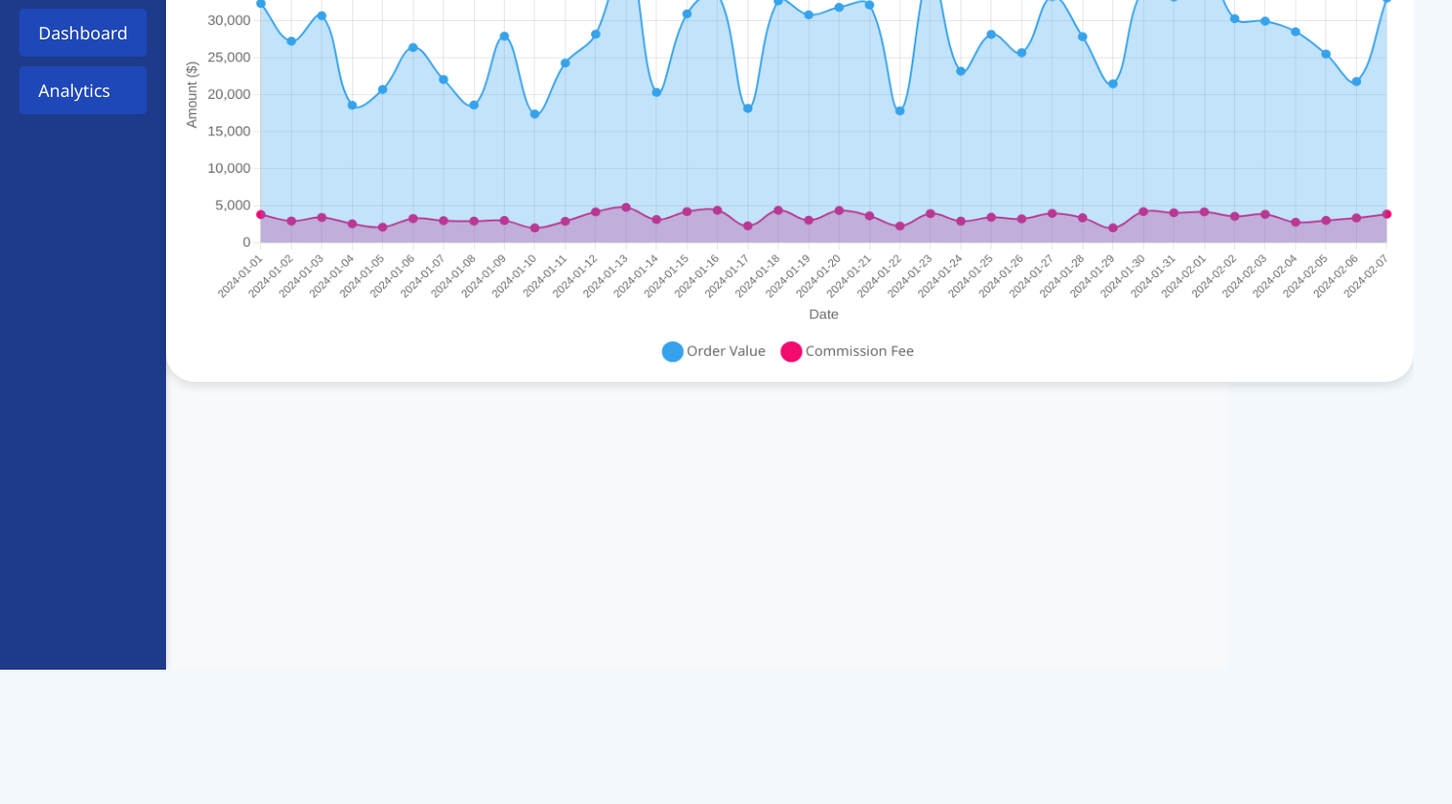
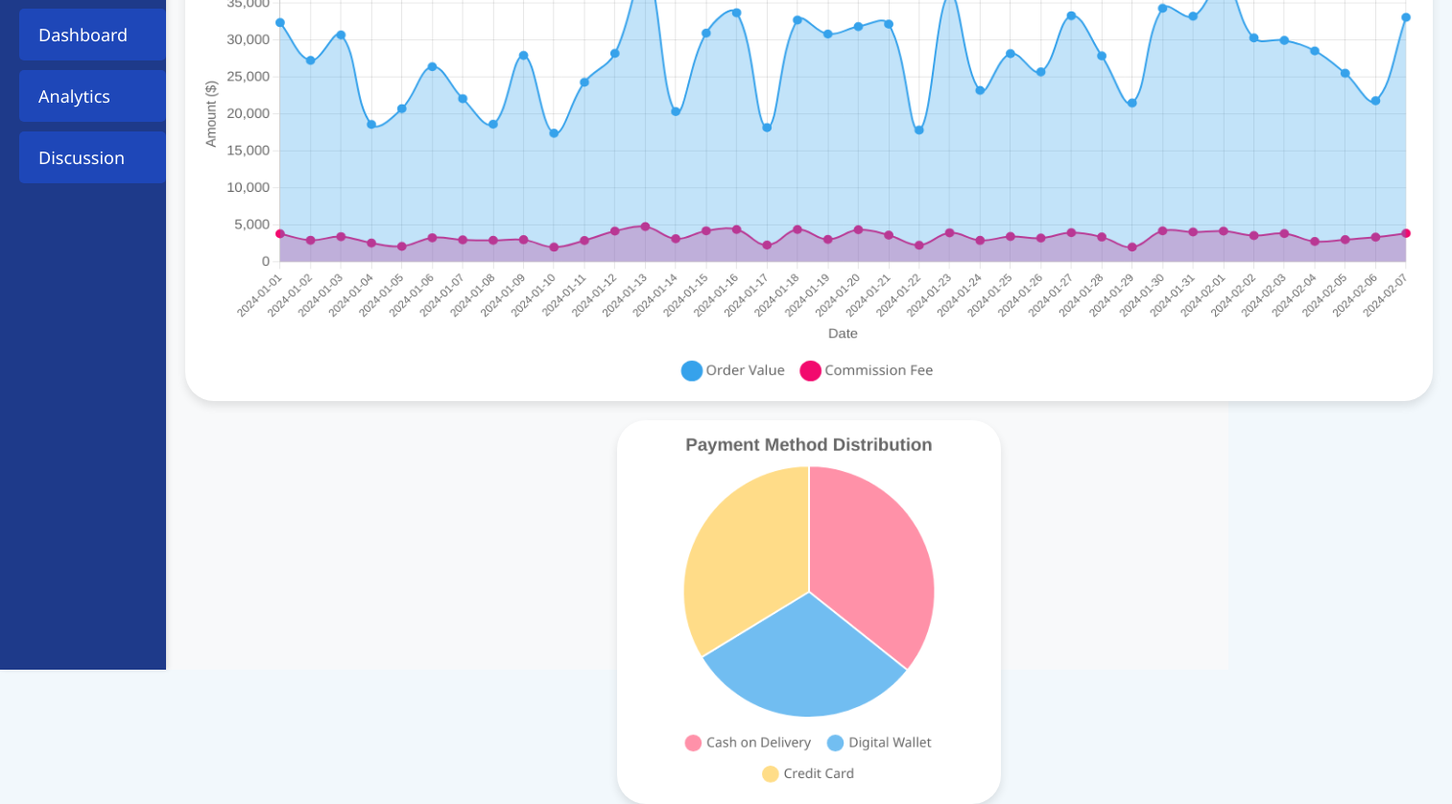
Before and after one commit to Tan-JunWei/1.2_CSS-Chart.js-Example, a plain HTML site: page index.html in a window 1280 px wide. Shown: the part 102-940 px from the top of the page at 96% size, 1513 px wide, since content can reach past the window. Before the commit the page ends 800 px from the top, so only its background shows below. Drawn offline with nearby package versions, Linux system fonts and the light colour scheme.

Commit message:
feat: add pie chart to analyse payment method distribution

```diff
--- a/index.html
+++ b/index.html
@@ -9,13 +9,17 @@
 </head>
 <body>
     <div id="container">
+
         <div id="sidebar">
             <h2>Menu</h2>
-            <button id="dashboard">Dashboard</button>
-            <button id="analytics">Analytics</button>
+            <a href="./index.html" class="sidebar-link">Dashboard</a>
+            <a class="sidebar-link">Analytics</a>
+            <a class="sidebar-link">Discussion</a>
         </div>
+
         <div id="content">
-            <canvas id="orderLineChart" width="600" height="400"></canvas>
+            <canvas id="orderLineChart"></canvas>
+            <canvas id="paymentPieChart"></canvas>
         </div>
     </div>
 
--- a/script.js
+++ b/script.js
@@ -52,6 +52,14 @@ function processAndRenderChart(data) {
     const CommissionFees = labels.map(date => dailyAggregates[date].CommissionFee);
 
     renderLineChart(labels, orderValues, CommissionFees);
+
+    const paymentMethods = data.map(order => order["Payment Method"]);
+    const uniquePaymentMethods = [...new Set(paymentMethods)];
+    const paymentMethodCounts = uniquePaymentMethods.map(method => {
+        return paymentMethods.filter(paymentMethod => paymentMethod === method).length;
+    });
+
+    renderPieChart(uniquePaymentMethods, paymentMethodCounts);
 }
 
 function renderLineChart(labels, orderValues, CommissionFees) {
@@ -161,6 +169,65 @@ function renderLineChart(labels, orderValues, CommissionFees) {
     });
 }
 
+function renderPieChart(paymentMethodLabels, paymentMethodCounts){
+    const ctxPie = document.getElementById("paymentPieChart").getContext("2d");
+    ctxPie.canvas.height = 400;
+    ctxPie.canvas.width = 400;
+
+    new Chart(ctxPie, {
+        type: 'pie',
+        data: {
+            labels: paymentMethodLabels,
+            datasets: [
+                {
+                    data: paymentMethodCounts,
+                    backgroundColor: [
+                        "rgba(255, 99, 132, 0.7)",
+                        "rgba(54, 162, 235, 0.7)",
+                        "rgba(255, 206, 86, 0.7)",
+                        "rgba(75, 192, 192, 0.7)",
+                        "rgba(153, 102, 255, 0.7)",
+                        "rgba(255, 159, 64, 0.7)"
+                    ]
+                }
+            ]
+        },
+        options: {
+            responsive: false,
+            maintainAspectRatio: false,
+            aspectRatio: 1,
+            plugins: {
+                legend: {
+                    position: 'bottom',
+                    labels: {
+                        usePointStyle: true,
+                        font: {
+                            size: 15,
+                            family: "'Segoe UI', Tahoma, Geneva, Verdana, sans-serif",
+                        },
+                        padding: 20,
+                    }
+                },
+                tooltip: {
+                    backgroundColor: 'rgba(0, 0, 0, 0.7)',
+                    titleFont: { size: 15, weight: 'bold' },
+                    bodyFont: { size: 15 },
+                    callbacks: {
+                        label: function(context) {
+                            return `${context.label}: ${context.parsed.toFixed(0)} orders`;
+                        }
+                    }
+                },
+                title: {
+                    display: true,
+                    text: 'Payment Method Distribution',
+                    font: { size: 20, weight: 'bold' },
+                    padding: { bottom: 10 },
+                }
+            }
+        }
+    });
+}
 
 
 fetchCSVFile();
--- a/styles.css
+++ b/styles.css
@@ -30,9 +30,9 @@ body, html {
     color: #f1f1f1;
 }
 
-#sidebar button {
-    width: 100%;
-    padding: 13px 20px;
+#sidebar .sidebar-link{
+    width: 85%;
+    padding: 15px 20px;
     margin: 5px 0;
     font-size: 18px;
     font-family: 'Segoe UI', Tahoma, Geneva, Verdana, sans-serif;
@@ -43,17 +43,22 @@ body, html {
     text-align: left;
     cursor: pointer;
     transition: background-color 0.3s ease;
+    text-decoration: none;  /* Remove underline from links */
 }
 
-#sidebar button:hover {
-    background-color: #2991ec;
+#sidebar .sidebar-link:hover {
+    background-color: #1e82d9;
 }
 
-.content{
-    display:flex;
+#content {
+    display: flex;
+    flex-wrap: wrap;
+    gap: 20px;
+    justify-content: center;
+    padding: 20px;
 }
 
-#orderLineChart{
+#orderLineChart, #paymentPieChart{
     background-color: white;
     padding: 15px;
     box-shadow: 0 5px 10px rgba(0, 0, 0, 0.1);
```
